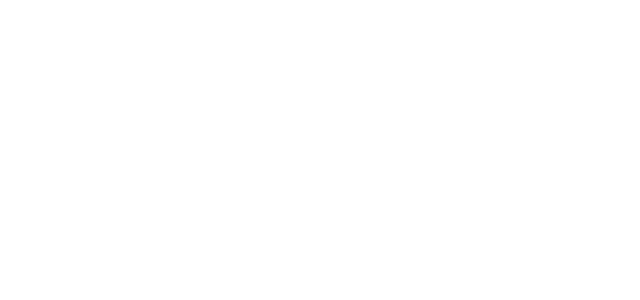
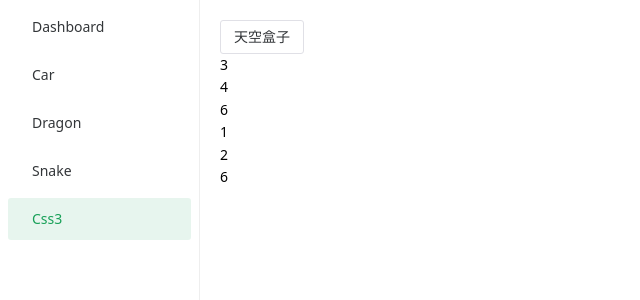
Before and after one commit to webwusen/exercise, a Vue app: page /css3 in a window 1280 px wide. Before the commit this address had no page. Shown: the top 300 px of the page, without its empty margins (0-640 px from the left). Built offline with nearby package versions, Linux system fonts and the light colour scheme.

Commit message:
添加css3模块,制作天空盒子效果

```diff
--- /dev/null
+++ b/src/pages/css3/components/skyBox.vue
@@ -0,0 +1,23 @@
+<template>
+  <div class="camera">
+    <div class="space">
+      <div class="front">3</div>
+      <div class="back">4</div>
+      <div class="left">6</div>
+      <div class="right">1</div>
+      <div class="bottom">2</div>
+      <div class="top">6</div>
+    </div>
+  </div>
+</template>
+
+<script>
+  import { defineComponent } from 'vue'
+
+  export default defineComponent({
+    name: 'SkyBox',
+    setup() {}
+  })
+</script>
+
+<style scoped></style>
--- /dev/null
+++ b/src/pages/css3/index.vue
@@ -0,0 +1,56 @@
+<template>
+  <div class="box-padding">
+    <n-button-group>
+      <n-button v-for="tab in tabs" :key="tab.name" @click="changeTab(tab)">
+        {{ tab.label }}
+      </n-button>
+    </n-button-group>
+    <component :is="active.component"></component>
+  </div>
+</template>
+
+<script lang="ts">
+  import {
+    defineComponent,
+    reactive,
+    Component,
+    defineAsyncComponent,
+    getCurrentInstance
+  } from 'vue'
+  import { NButtonGroup, NButton } from 'naive-ui'
+
+  export default defineComponent({
+    name: 'Css3',
+    components: {
+      NButtonGroup,
+      NButton
+    },
+    setup() {
+      interface tabItem {
+        name: string
+        label: string
+        component: Component
+      }
+
+      const tabs: tabItem[] = [
+        {
+          name: 'SkyBox',
+          label: '天空盒子',
+          component: defineAsyncComponent(() => import('./components/skyBox.vue'))
+        }
+      ]
+
+      let active: tabItem = tabs[0]
+
+      const changeTab = (tab: tabItem): void => {
+        active = tab
+      }
+
+      return {
+        tabs,
+        active,
+        changeTab
+      }
+    }
+  })
+</script>
--- a/src/pages/gluttonous-snake/index.vue
+++ b/src/pages/gluttonous-snake/index.vue
@@ -1,5 +1,5 @@
 <template>
-  <div class="snake">
+  <div class="snake box-padding">
     <n-space>
       <n-button @click="begin">begin</n-button>
       <n-button @click="control">{{ status }}</n-button>
@@ -350,7 +350,6 @@
 </script>
 <style scoped>
   .snake {
-    padding: 20px;
     height: 100%;
   }
   .snake canvas {
--- a/src/router/index.ts
+++ b/src/router/index.ts
@@ -40,6 +40,14 @@
         meta: {
           key: '/snake'
         }
+      },
+      {
+        path: '/css3',
+        name: 'Css3',
+        component: () => import('@/pages/css3/index.vue'),
+        meta: {
+          key: '/css3'
+        }
       }
     ]
   }
--- a/src/style/index.css
+++ b/src/style/index.css
@@ -26,3 +26,7 @@
   flex: 1;
   overflow: auto;
 }
+
+.box-padding {
+  padding: 20px;
+}
```
